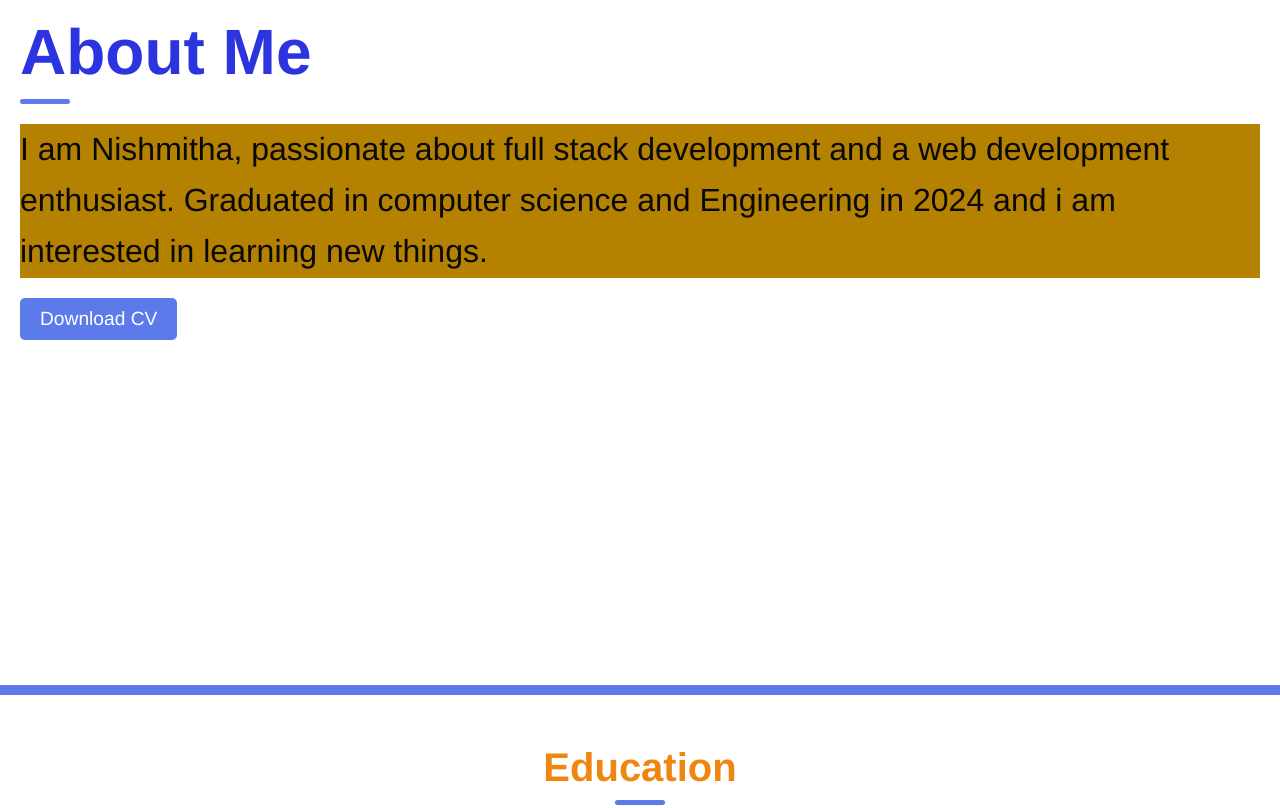
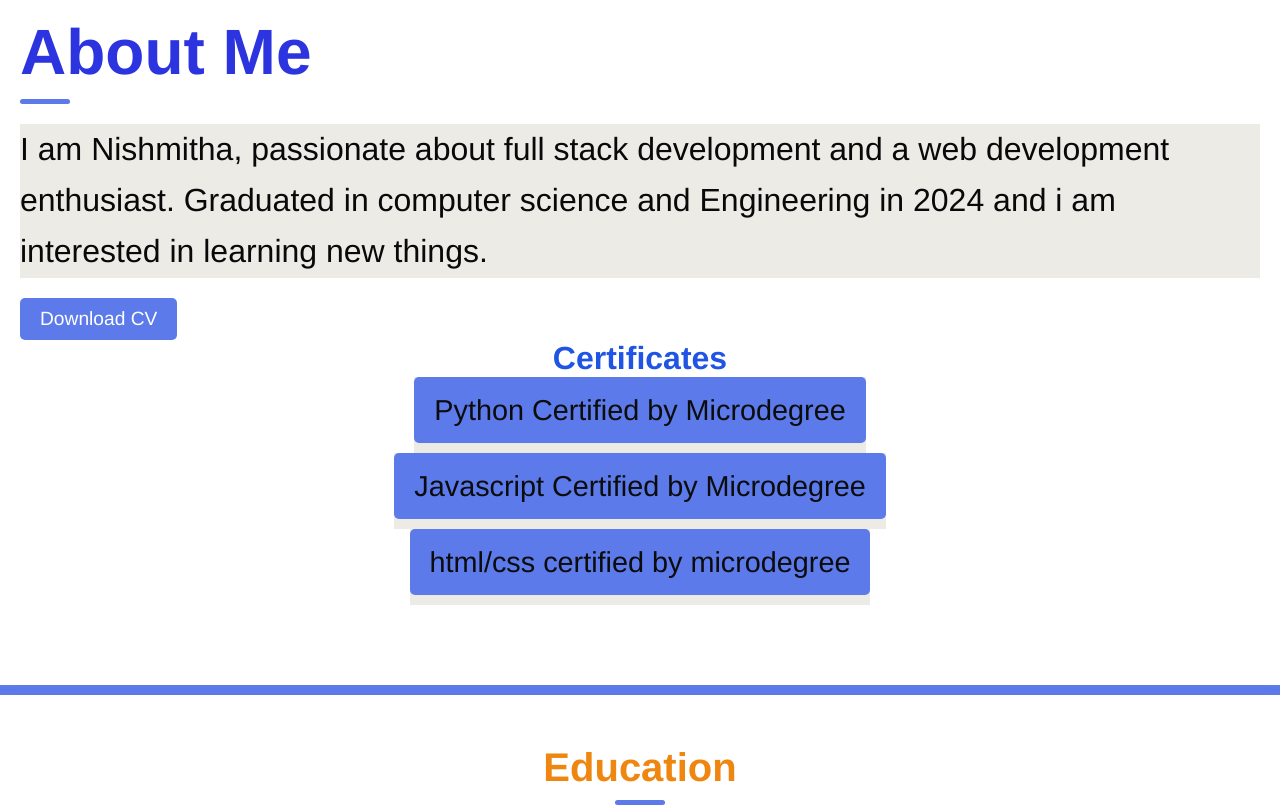
Before and after one commit to Nishmithabs10/Nishmithabs10.github.io, a plain HTML site: page index.html in a window 1280 px wide. Shown: the part 1240-2048 px from the top of the page. Drawn offline with Linux system fonts and the light colour scheme.

Commit message:
adding certifictes
added

```diff
--- a/index.html
+++ b/index.html
@@ -49,9 +49,18 @@
             </p>
             <div class="cv-button">
                 <a href="Nishmitha_Gowda_Resume (1).pdf" download="Nishmitha_CV.pdf">Download CV</a>
+
+                <h2>Certificates</h2>
+        <div class="certificates">
+
+            <p><a href="https://www.linkedin.com/feed/update/urn:li:activity:7214984634340712450?updateEntityUrn=urn%3Ali%3Afs_feedUpdate%3A%28V2%2Curn%3Ali%3Aactivity%3A7214984634340712450%29&lipi=urn%3Ali%3Apage%3Ad_flagship3_profile_view_base%3B8Zm6yPmgSSi6pIJtfuCeXQ%3D%3D" class="cert-link">Python Certified by Microdegree</a></p>
+            <p><a href="https://media.licdn.com/dms/image/D5622AQGJD-m5tApcdA/feedshare-shrink_2048_1536/0/1720854584729?e=1725494400&v=beta&t=9t9Ci-9Sq-CqomAceKWj8af954fv5V-o5gndxuvaTOQ" class="cert-link">Javascript Certified by Microdegree</a></p>
+            <p><a href="https://media.licdn.com/dms/image/D5622AQEkL22IE6b3mw/feedshare-shrink_2048_1536/0/1718706746225?e=1725494400&v=beta&t=E_aVOi735ku37AL8pm93IKrrRbSleOkoUmJHCxcyM4A" class="cert-link">html/css certified by microdegree</a></p>
+        </div>
             </div>
         </div>
-    </div>
+
+       </div>
 </section>
 <!--education field-->
 <section id="education">
--- a/style.css
+++ b/style.css
@@ -6,7 +6,7 @@
 :root{
     --gradient-color:linear-gradient(rgb(230,15,201),#fdba02);
      --background-color: rgb(60, 60, 58);
-    --primary-color:#b48101;
+    --primary-color:#edebe6;
 }
 body{
     font-family:'Franklin Gothic Medium', 'Arial Narrow', Arial, sans-serif;
@@ -108,6 +108,17 @@ body{
 /*cv button*/
 .cv-button {
     margin-top: 20px;
+
+}
+.cv-button h2 {
+    text-align: center;
+    color: #1f54e4;
+    font-size: 2rem;
+
+
+}
+.cv-button p{
+    box-sizing: content-box;
 }
 
 .cv-button a {
@@ -471,3 +482,27 @@ footer{
         flex-direction: column;
     }
 }
+
+/* Ensure the certificates container is displayed as block, which is default */
+.certificates {
+    display: flex;          /* Use flexbox for layout */
+    flex-direction: column; /* Arrange items vertically */
+    align-items: center;    /* Center items horizontally */
+    margin: 0;              /* Remove default margin if needed */
+    padding: 0;
+}
+
+/* Style each certificate link */
+.certificates .cert-link {
+    display: inline-block; /* Make each link occupy the full width */
+    font-size: 0.9em; /* Smaller font size */
+    color: #0b0c0c; /* Link color */
+    text-decoration: none; /* Remove underline */
+    margin-bottom: 10px; /* Spacing between links */
+
+}
+
+/* Optional: Add hover effect for links */
+.certificates .cert-link:hover {
+    text-decoration: underline;
+}
```
